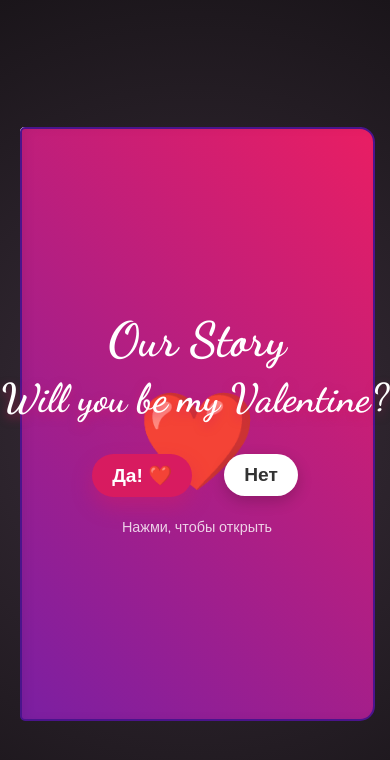
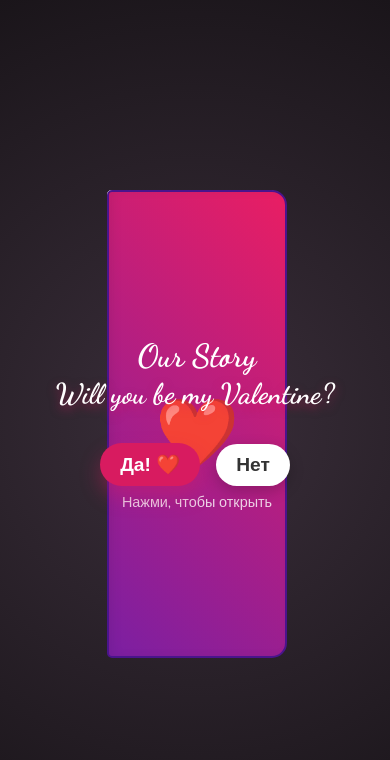
Before and after one commit to leopalladium/valentine-checker, a Nuxt app in the folder frontend/: page / in a window 390 px wide. Shown: the top 760 px of the page. Built offline with nearby package versions, Linux system fonts and the light colour scheme.

Commit message:
Enhance book container responsiveness and adjust styles for mobile view

```diff
--- a/frontend/app/app.vue
+++ b/frontend/app/app.vue
@@ -184,7 +184,7 @@ const getZIndex = (pageIndex) => {
     </div>
 
     <!-- The 3D Book -->
-    <div class="book-container">
+    <div class="book-container" :class="{ 'shifted': currentPage > 0 }">
       <div class="book" :class="{ 'book-open': currentPage > 0 }">
 
         <!-- COVER -->
@@ -407,11 +407,14 @@ html, body {
   width: 400px; /* Single page width */
   height: 550px;
   position: relative;
-  /* Shift whole container left when open to center the spread */
-  transition: transform 1s ease-in-out;
+  /* Shift whole container right when open to center the spread */
+  transition: transform 1s ease-in-out, width 0.5s, height 0.5s;
 }
-/* When book is open (page > 0), we can shift container if we want,
-   but simplistic approach: Keep it centered, it opens to right. */
+
+.book-container.shifted {
+  /* Shift right by 50% of width so the spine is at center */
+  transform: translateX(50%);
+}
 
 .book {
   width: 100%;
@@ -484,7 +487,7 @@ html, body {
 }
 
 .content {
-  padding: 30px;
+  padding: 20px;
   height: 100%;
   box-sizing: border-box;
   display: flex;
@@ -492,6 +495,11 @@ html, body {
   align-items: center;
   text-align: center;
   color: #4e342e;
+  overflow-y: auto;
+  scrollbar-width: none;
+}
+.content::-webkit-scrollbar {
+  display: none;
 }
 
 .text-page h2 {
@@ -616,12 +624,43 @@ html, body {
 }
 
 /* Mobile adjustments */
-@media (max-width: 600px) {
+@media (max-width: 768px) {
   .book-container {
-    width: 90vw;
-    height: 70vh;
+    width: 45vw; /* Spread will be 90vw */
+    height: 60vh;
   }
-  .main-title { font-size: 2.5rem; }
+
+  .book-container.shifted {
+    transform: translateX(50%);
+  }
+
+  .main-title { font-size: 2rem; }
   .btn { padding: 10px 20px; font-size: 1.2rem; }
+
+  /* Responsive Content */
+  .cover-text { font-size: 2rem; }
+  .heart-shape { font-size: 3.5rem; }
+
+  .text-page h2 { font-size: 1.8rem; margin-bottom: 10px; }
+  .text-page p { font-size: 0.9rem; line-height: 1.3; margin-bottom: 10px; }
+
+  .polaroids { gap: 15px; margin-top: 10px; }
+  .polaroid { padding: 5px 5px 15px 5px; }
+
+  .photo-page-2 .big-photo img { max-height: 120px; }
+  .love-note { font-size: 1rem; }
+
+  /* Game Mobile */
+  .game-board { padding: 5px; }
+  .grid { gap: 5px; margin-top: 10px; }
+  .card-container { aspect-ratio: 1; perspective: 80px; }
+  .card-front, .card-back { font-size: 1.5rem; border-width: 1px; }
+
+  .buttons-container { flex-wrap: wrap; justify-content: center; gap: 1rem; }
+}
+
+@media (max-width: 480px) {
+  .book-container { height: 55vh; }
+  .main-title { font-size: 1.8rem; }
 }
 </style>
```
